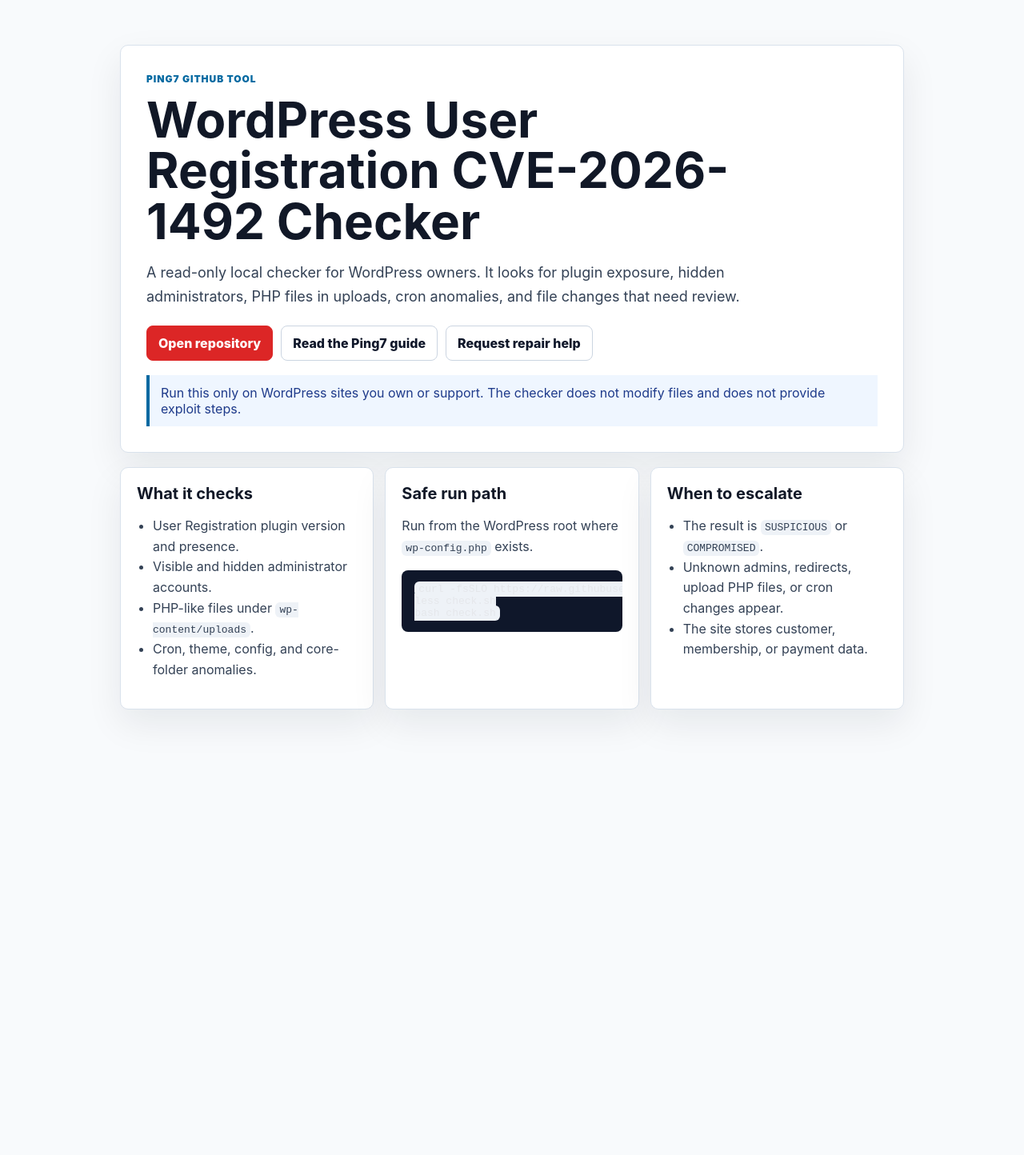
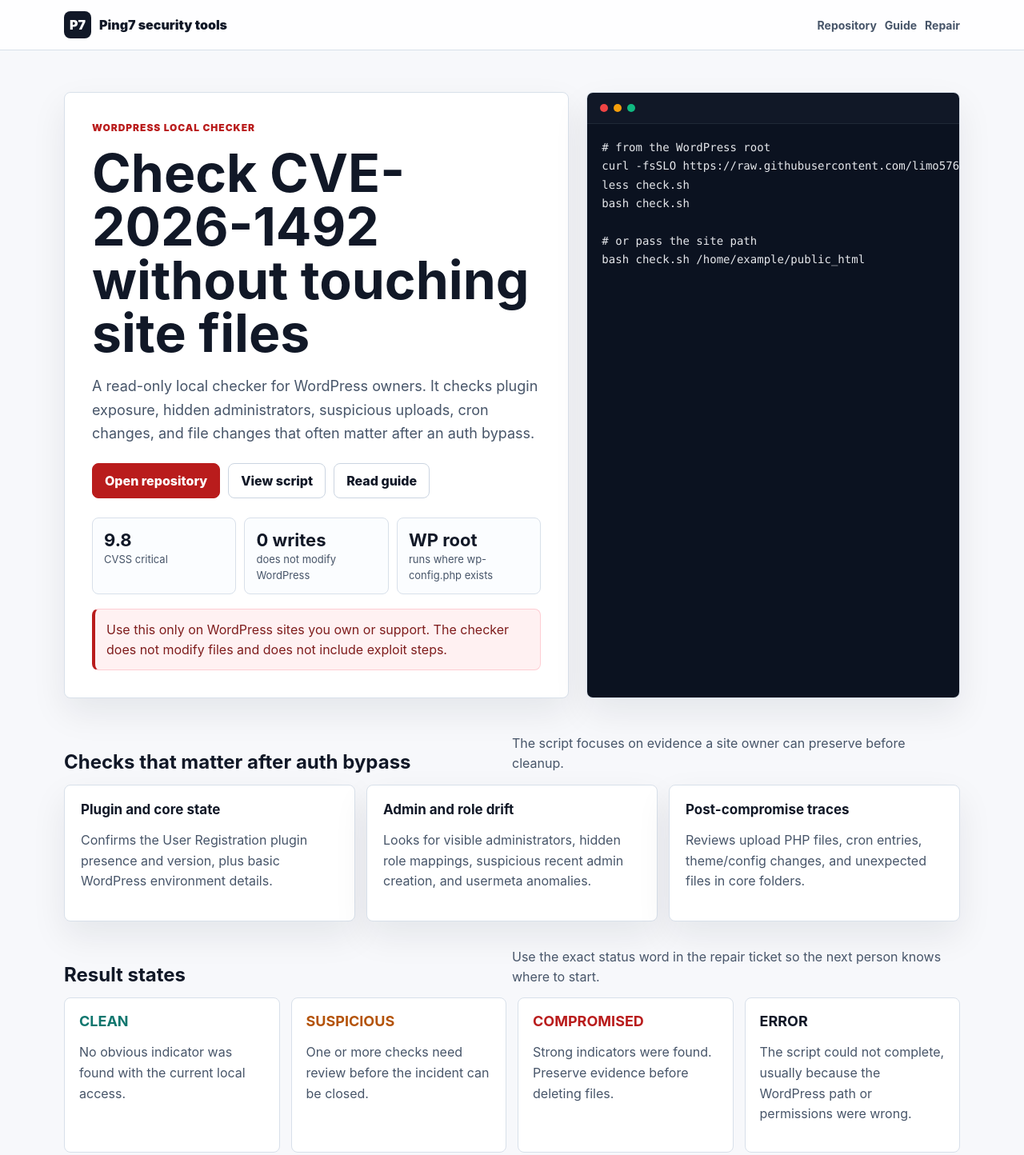
Before and after one commit to limo57640-crypto/wp-user-registration-vuln-checker, a plain HTML site: page docs/index.html in a window 1280 px wide. Shown: the top 1444 px of the page at 80% size. Before the commit the page ends 959 px from the top, so only its background shows below. Drawn offline with Linux system fonts and the light colour scheme.

Commit message:
docs: upgrade GitHub Pages tool landing page

```diff
--- a/docs/index.html
+++ b/docs/index.html
@@ -5,71 +5,154 @@
     <meta name="viewport" content="width=device-width, initial-scale=1">
     <meta name="robots" content="index, follow, max-snippet:-1, max-image-preview:large">
     <title>WordPress User Registration CVE-2026-1492 Checker | Ping7</title>
-    <meta name="description" content="Read-only WordPress User Registration CVE-2026-1492 checker for plugin exposure, hidden admins, upload PHP files, cron, and compromise indicators.">
+    <meta name="description" content="Read-only WordPress CVE-2026-1492 checker for plugin exposure, hidden admins, upload PHP files, cron changes, and cleanup handoff evidence.">
     <link rel="canonical" href="https://limo57640-crypto.github.io/wp-user-registration-vuln-checker/">
     <style>
-      :root { color-scheme: light; font-family: Inter, ui-sans-serif, system-ui, -apple-system, BlinkMacSystemFont, "Segoe UI", sans-serif; color: #111827; background: #f8fafc; }
+      :root { color-scheme: light; font-family: Inter, ui-sans-serif, system-ui, -apple-system, BlinkMacSystemFont, "Segoe UI", sans-serif; color: #111827; background: #f7f8fb; --ink:#111827; --muted:#475569; --line:#d8e0ea; --panel:#fff; --accent:#b91c1c; --accent-soft:#fff1f2; --ok:#0f766e; }
+      * { box-sizing: border-box; }
       body { margin: 0; }
-      main { width: min(980px, calc(100% - 32px)); margin: 0 auto; padding: 56px 0 72px; }
-      .hero, .panel { border: 1px solid #d9e2ec; border-radius: 10px; background: #fff; box-shadow: 0 18px 45px rgba(15, 23, 42, 0.08); }
-      .hero { padding: 32px; }
-      .eyebrow { margin: 0 0 10px; color: #0369a1; font-size: 12px; font-weight: 900; letter-spacing: .08em; text-transform: uppercase; }
-      h1 { margin: 0; max-width: 780px; font-size: clamp(34px, 7vw, 62px); line-height: 1.02; letter-spacing: 0; }
-      .lead { max-width: 760px; color: #334155; font-size: 18px; line-height: 1.65; }
-      .actions { display: flex; flex-wrap: wrap; gap: 10px; margin-top: 22px; }
-      a.button { display: inline-flex; align-items: center; justify-content: center; min-height: 42px; border: 1px solid #cbd5e1; border-radius: 8px; padding: 0 14px; color: #0f172a; font-weight: 800; text-decoration: none; }
-      a.primary { border-color: #dc2626; background: #dc2626; color: #fff; }
-      .grid { display: grid; grid-template-columns: repeat(3, minmax(0, 1fr)); gap: 14px; margin-top: 18px; }
-      .panel { padding: 20px; }
-      h2 { margin: 0 0 10px; font-size: 20px; }
-      p, li { color: #334155; line-height: 1.6; }
-      code { border-radius: 6px; background: #eef2f7; padding: 2px 5px; }
-      pre { overflow: auto; border-radius: 8px; background: #0f172a; padding: 16px; color: #e5e7eb; }
-      ul { padding-left: 20px; }
-      .notice { margin-top: 18px; border-left: 4px solid #0369a1; padding: 12px 14px; background: #eff6ff; color: #1e3a8a; }
-      @media (max-width: 820px) { .grid { grid-template-columns: 1fr; } .hero { padding: 24px; } }
+      a { color: inherit; }
+      .wrap { width: min(1120px, calc(100% - 32px)); margin: 0 auto; }
+      .topbar { border-bottom: 1px solid var(--line); background: rgba(255,255,255,.9); }
+      .topbar .wrap { display:flex; align-items:center; justify-content:space-between; gap:16px; padding:14px 0; }
+      .brand { display:flex; align-items:center; gap:10px; font-weight:900; text-decoration:none; }
+      .mark { display:grid; place-items:center; width:34px; height:34px; border-radius:8px; background:var(--ink); color:#fff; }
+      .nav { display:flex; flex-wrap:wrap; gap:10px; }
+      .nav a { color:var(--muted); font-size:14px; font-weight:750; text-decoration:none; }
+      .hero { padding:52px 0 28px; }
+      .hero-grid { display:grid; grid-template-columns:minmax(0,1.15fr) minmax(320px,.85fr); gap:22px; align-items:stretch; }
+      .card { border:1px solid var(--line); border-radius:8px; background:var(--panel); box-shadow:0 18px 44px rgba(15,23,42,.08); }
+      .hero-main { padding:34px; }
+      .kicker { margin:0 0 14px; color:var(--accent); font-size:12px; font-weight:900; letter-spacing:.08em; text-transform:uppercase; }
+      h1 { margin:0; max-width:760px; font-size:clamp(36px,6vw,66px); line-height:1.01; letter-spacing:0; }
+      .lead { max-width:760px; color:var(--muted); font-size:18px; line-height:1.65; }
+      .actions { display:flex; flex-wrap:wrap; gap:10px; margin-top:22px; }
+      .button { display:inline-flex; min-height:44px; align-items:center; justify-content:center; border:1px solid #cbd5e1; border-radius:8px; padding:0 15px; font-weight:850; text-decoration:none; }
+      .primary { border-color:var(--accent); background:var(--accent); color:#fff; }
+      .status { display:grid; grid-template-columns:repeat(3,minmax(0,1fr)); gap:10px; margin-top:24px; }
+      .metric { border:1px solid var(--line); border-radius:8px; padding:14px; background:#fbfdff; }
+      .metric strong { display:block; font-size:22px; }
+      .metric span { color:var(--muted); font-size:13px; }
+      .terminal { display:flex; flex-direction:column; overflow:hidden; }
+      .term-head { display:flex; gap:7px; align-items:center; padding:14px 16px; border-bottom:1px solid #1f2937; background:#111827; }
+      .dot { width:10px; height:10px; border-radius:999px; background:#ef4444; }
+      .dot:nth-child(2) { background:#f59e0b; }
+      .dot:nth-child(3) { background:#10b981; }
+      pre { margin:0; overflow:auto; flex:1; padding:18px; background:#0b1220; color:#e5e7eb; font-size:14px; line-height:1.6; }
+      code { font-family:"SFMono-Regular", Consolas, "Liberation Mono", monospace; }
+      .notice { margin-top:18px; border:1px solid #fecdd3; border-left:4px solid var(--accent); border-radius:8px; padding:13px 14px; background:var(--accent-soft); color:#7f1d1d; line-height:1.55; }
+      section { padding:16px 0; }
+      .section-title { display:flex; align-items:end; justify-content:space-between; gap:20px; margin-bottom:14px; }
+      h2 { margin:0; font-size:24px; letter-spacing:0; }
+      .section-title p { margin:0; max-width:560px; color:var(--muted); line-height:1.55; }
+      .grid { display:grid; grid-template-columns:repeat(3,minmax(0,1fr)); gap:14px; }
+      .panel { padding:20px; }
+      .panel h3 { margin:0 0 10px; font-size:17px; }
+      p, li { color:var(--muted); line-height:1.6; }
+      ul { margin:0; padding-left:20px; }
+      .states { display:grid; grid-template-columns:repeat(4,minmax(0,1fr)); gap:14px; }
+      .state { padding:18px; border-radius:8px; border:1px solid var(--line); background:#fff; }
+      .state strong { display:block; margin-bottom:6px; font-size:18px; }
+      .state.clean strong { color:var(--ok); }
+      .state.warn strong { color:#b45309; }
+      .state.bad strong { color:var(--accent); }
+      .handoff { display:grid; grid-template-columns:.9fr 1.1fr; gap:14px; }
+      .footer { padding:30px 0 42px; color:var(--muted); font-size:14px; }
+      @media (max-width:880px) { .hero-grid,.grid,.states,.handoff { grid-template-columns:1fr; } .status { grid-template-columns:1fr; } .hero-main { padding:24px; } }
     </style>
   </head>
   <body>
+    <header class="topbar">
+      <div class="wrap">
+        <a class="brand" href="https://ping7.cc/github-tools/"><span class="mark">P7</span><span>Ping7 security tools</span></a>
+        <nav class="nav" aria-label="Project links">
+          <a href="https://github.com/limo57640-crypto/wp-user-registration-vuln-checker">Repository</a>
+          <a href="https://ping7.cc/cve/wordpress-1492/">Guide</a>
+          <a href="https://ping7.cc/cve-repair/">Repair</a>
+        </nav>
+      </div>
+    </header>
+
     <main>
       <section class="hero">
-        <p class="eyebrow">Ping7 GitHub tool</p>
-        <h1>WordPress User Registration CVE-2026-1492 Checker</h1>
-        <p class="lead">A read-only local checker for WordPress owners. It looks for plugin exposure, hidden administrators, PHP files in uploads, cron anomalies, and file changes that need review.</p>
-        <div class="actions">
-          <a class="button primary" href="https://github.com/limo57640-crypto/wp-user-registration-vuln-checker">Open repository</a>
-          <a class="button" href="https://ping7.cc/cve/wordpress-1492/">Read the Ping7 guide</a>
-          <a class="button" href="https://ping7.cc/cve-repair/">Request repair help</a>
+        <div class="wrap hero-grid">
+          <div class="card hero-main">
+            <p class="kicker">WordPress local checker</p>
+            <h1>Check CVE-2026-1492 without touching site files</h1>
+            <p class="lead">A read-only local checker for WordPress owners. It checks plugin exposure, hidden administrators, suspicious uploads, cron changes, and file changes that often matter after an auth bypass.</p>
+            <div class="actions">
+              <a class="button primary" href="https://github.com/limo57640-crypto/wp-user-registration-vuln-checker">Open repository</a>
+              <a class="button" href="https://raw.githubusercontent.com/limo57640-crypto/wp-user-registration-vuln-checker/main/check.sh">View script</a>
+              <a class="button" href="https://ping7.cc/cve/wordpress-1492/">Read guide</a>
+            </div>
+            <div class="status" aria-label="Project facts">
+              <div class="metric"><strong>9.8</strong><span>CVSS critical</span></div>
+              <div class="metric"><strong>0 writes</strong><span>does not modify WordPress</span></div>
+              <div class="metric"><strong>WP root</strong><span>runs where wp-config.php exists</span></div>
+            </div>
+            <div class="notice">Use this only on WordPress sites you own or support. The checker does not modify files and does not include exploit steps.</div>
+          </div>
+          <div class="card terminal" aria-label="Quick start">
+            <div class="term-head"><span class="dot"></span><span class="dot"></span><span class="dot"></span></div>
+            <pre><code># from the WordPress root
+curl -fsSLO https://raw.githubusercontent.com/limo57640-crypto/wp-user-registration-vuln-checker/main/check.sh
+less check.sh
+bash check.sh
+
+# or pass the site path
+bash check.sh /home/example/public_html</code></pre>
+          </div>
         </div>
-        <div class="notice">Run this only on WordPress sites you own or support. The checker does not modify files and does not provide exploit steps.</div>
       </section>
 
-      <section class="grid" aria-label="Tool summary">
-        <article class="panel">
-          <h2>What it checks</h2>
-          <ul>
-            <li>User Registration plugin version and presence.</li>
-            <li>Visible and hidden administrator accounts.</li>
-            <li>PHP-like files under <code>wp-content/uploads</code>.</li>
-            <li>Cron, theme, config, and core-folder anomalies.</li>
-          </ul>
-        </article>
-        <article class="panel">
-          <h2>Safe run path</h2>
-          <p>Run from the WordPress root where <code>wp-config.php</code> exists.</p>
-          <pre><code>curl -fsSLO https://raw.githubusercontent.com/limo57640-crypto/wp-user-registration-vuln-checker/main/check.sh
-less check.sh
-bash check.sh</code></pre>
-        </article>
-        <article class="panel">
-          <h2>When to escalate</h2>
-          <ul>
-            <li>The result is <code>SUSPICIOUS</code> or <code>COMPROMISED</code>.</li>
-            <li>Unknown admins, redirects, upload PHP files, or cron changes appear.</li>
-            <li>The site stores customer, membership, or payment data.</li>
-          </ul>
-        </article>
+      <section>
+        <div class="wrap">
+          <div class="section-title">
+            <h2>Checks that matter after auth bypass</h2>
+            <p>The script focuses on evidence a site owner can preserve before cleanup.</p>
+          </div>
+          <div class="grid">
+            <article class="card panel"><h3>Plugin and core state</h3><p>Confirms the User Registration plugin presence and version, plus basic WordPress environment details.</p></article>
+            <article class="card panel"><h3>Admin and role drift</h3><p>Looks for visible administrators, hidden role mappings, suspicious recent admin creation, and usermeta anomalies.</p></article>
+            <article class="card panel"><h3>Post-compromise traces</h3><p>Reviews upload PHP files, cron entries, theme/config changes, and unexpected files in core folders.</p></article>
+          </div>
+        </div>
+      </section>
+
+      <section>
+        <div class="wrap">
+          <div class="section-title">
+            <h2>Result states</h2>
+            <p>Use the exact status word in the repair ticket so the next person knows where to start.</p>
+          </div>
+          <div class="states">
+            <div class="state clean"><strong>CLEAN</strong><p>No obvious indicator was found with the current local access.</p></div>
+            <div class="state warn"><strong>SUSPICIOUS</strong><p>One or more checks need review before the incident can be closed.</p></div>
+            <div class="state bad"><strong>COMPROMISED</strong><p>Strong indicators were found. Preserve evidence before deleting files.</p></div>
+            <div class="state"><strong>ERROR</strong><p>The script could not complete, usually because the WordPress path or permissions were wrong.</p></div>
+          </div>
+        </div>
+      </section>
+
+      <section>
+        <div class="wrap handoff">
+          <article class="card panel">
+            <h2>Repair handoff</h2>
+            <p>Send the domain, plugin version, detector result, symptoms, and whether logs still exist. Do not send passwords in the first message.</p>
+            <p><a class="button primary" href="https://ping7.cc/cve-repair/">Request Ping7 repair help</a></p>
+          </article>
+          <article class="card panel">
+            <h2>Related Ping7 pages</h2>
+            <ul>
+              <li><a href="https://ping7.cc/cve/wordpress-1492/">CVE-2026-1492 self-check guide</a></li>
+              <li><a href="https://ping7.cc/tools/wordpress-cve-check/">WordPress CVE checker</a></li>
+              <li><a href="https://ping7.cc/github-tools/">All Ping7 GitHub tools</a></li>
+            </ul>
+          </article>
+        </div>
       </section>
     </main>
+
+    <footer class="wrap footer">MIT licensed. Defensive use only. Last reviewed for the CVE-2026-1492 response workflow.</footer>
   </body>
 </html>
```
